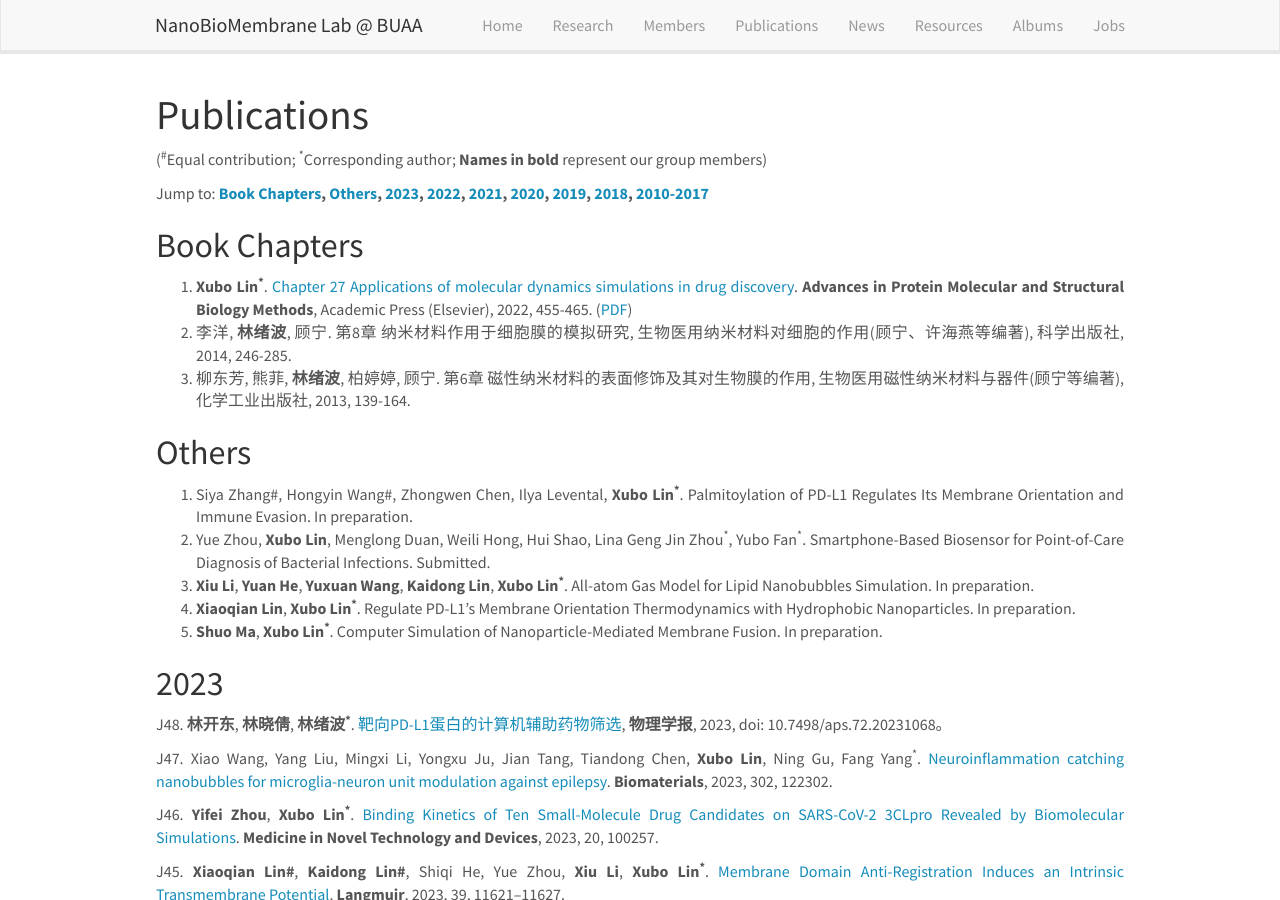
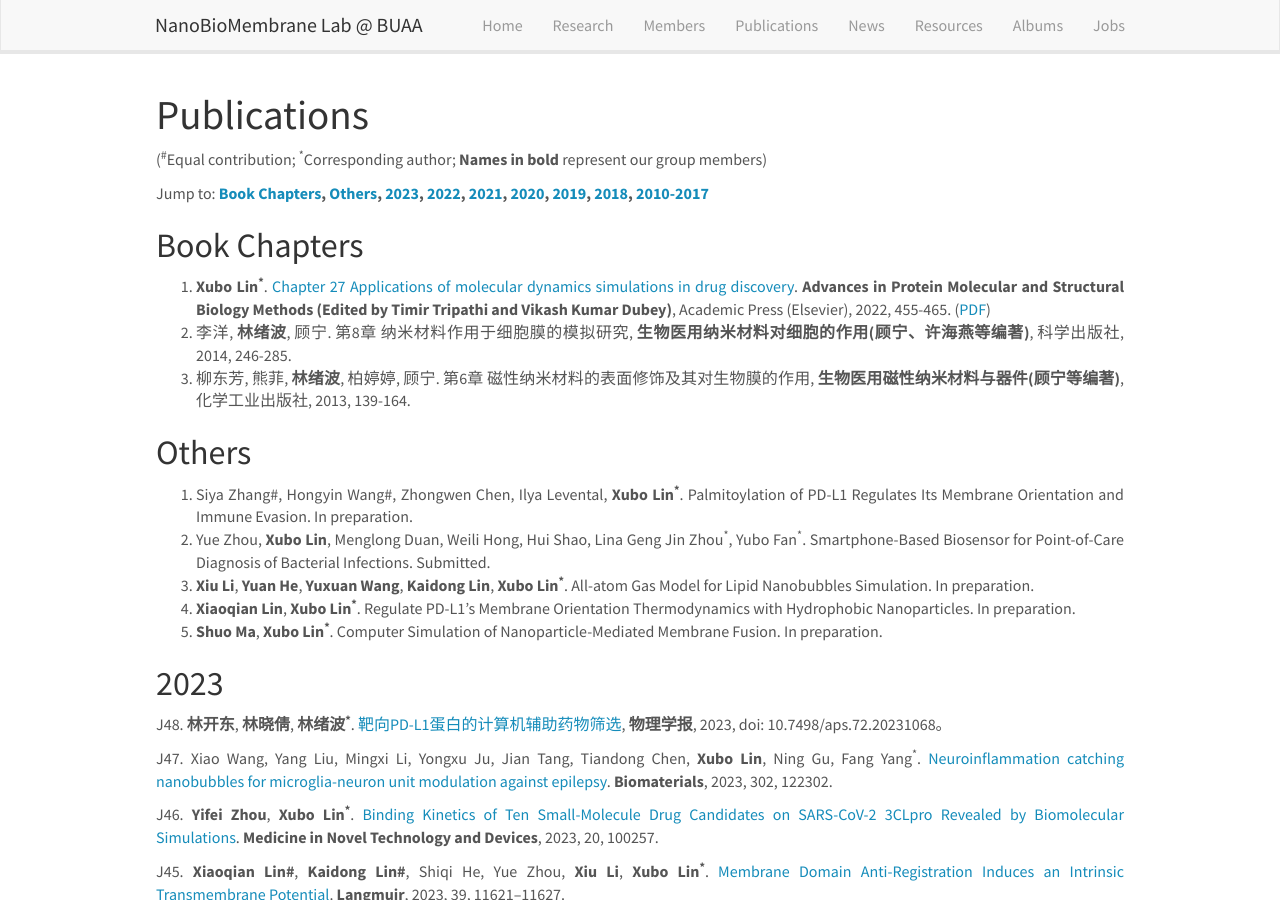
Before and after one commit to linxubo/linxubo.github.io, a Jekyll site: the page built from _pages/publications.md, in a window 1280 px wide and 900 px high. Built offline with Jekyll 4.4.1, drawn with Linux system fonts in a browser that asks for light colours; nearby versions of some CDN libraries; a script that is not in the unit is left out.

Commit message:
Update publications.md

```diff
--- a/_pages/publications.md
+++ b/_pages/publications.md
@@ -11,9 +11,9 @@ permalink: /publications/
 
 Jump to: **[Book Chapters](#Book Chapters), [Others](#Others), [2023](#2023), [2022](#2022), [2021](#2021), [2020](#2020), [2019](#2019), [2018](#2018), [2010-2017](#2010-2017)**
 ## Book Chapters
-1.	**Xubo Lin<sup>*</sup>**. [Chapter 27 Applications of molecular dynamics simulations in drug discovery](https://www.sciencedirect.com/science/article/pii/B9780323902649000271). **Advances in Protein Molecular and Structural Biology Methods**, Academic Press (Elsevier), 2022, 455-465. ([PDF]({{ site.baseurl }}/downloads/Papers/Elsevier-Book2022-Chapter27.pdf))
-2.	李洋, **林绪波**, 顾宁. 第8章 纳米材料作用于细胞膜的模拟研究, 生物医用纳米材料对细胞的作用(顾宁、许海燕等编著), 科学出版社, 2014, 246-285.
-3.	柳东芳, 熊菲, **林绪波**, 柏婷婷, 顾宁. 第6章 磁性纳米材料的表面修饰及其对生物膜的作用, 生物医用磁性纳米材料与器件(顾宁等编著), 化学工业出版社, 2013, 139-164.
+1.	**Xubo Lin<sup>*</sup>**. [Chapter 27 Applications of molecular dynamics simulations in drug discovery](https://www.sciencedirect.com/science/article/pii/B9780323902649000271). **Advances in Protein Molecular and Structural Biology Methods (Edited by Timir Tripathi and Vikash Kumar Dubey)**, Academic Press (Elsevier), 2022, 455-465. ([PDF]({{ site.baseurl }}/downloads/Papers/Elsevier-Book2022-Chapter27.pdf))
+2.	李洋, **林绪波**, 顾宁. 第8章 纳米材料作用于细胞膜的模拟研究, **生物医用纳米材料对细胞的作用(顾宁、许海燕等编著)**, 科学出版社, 2014, 246-285.
+3.	柳东芳, 熊菲, **林绪波**, 柏婷婷, 顾宁. 第6章 磁性纳米材料的表面修饰及其对生物膜的作用, **生物医用磁性纳米材料与器件(顾宁等编著)**, 化学工业出版社, 2013, 139-164.
 
 ## Others
 1. Siya Zhang#, Hongyin Wang#, Zhongwen Chen, Ilya Levental, **Xubo Lin<sup>*</sup>**. Palmitoylation of PD-L1 Regulates Its Membrane Orientation and Immune Evasion. In preparation.
```
